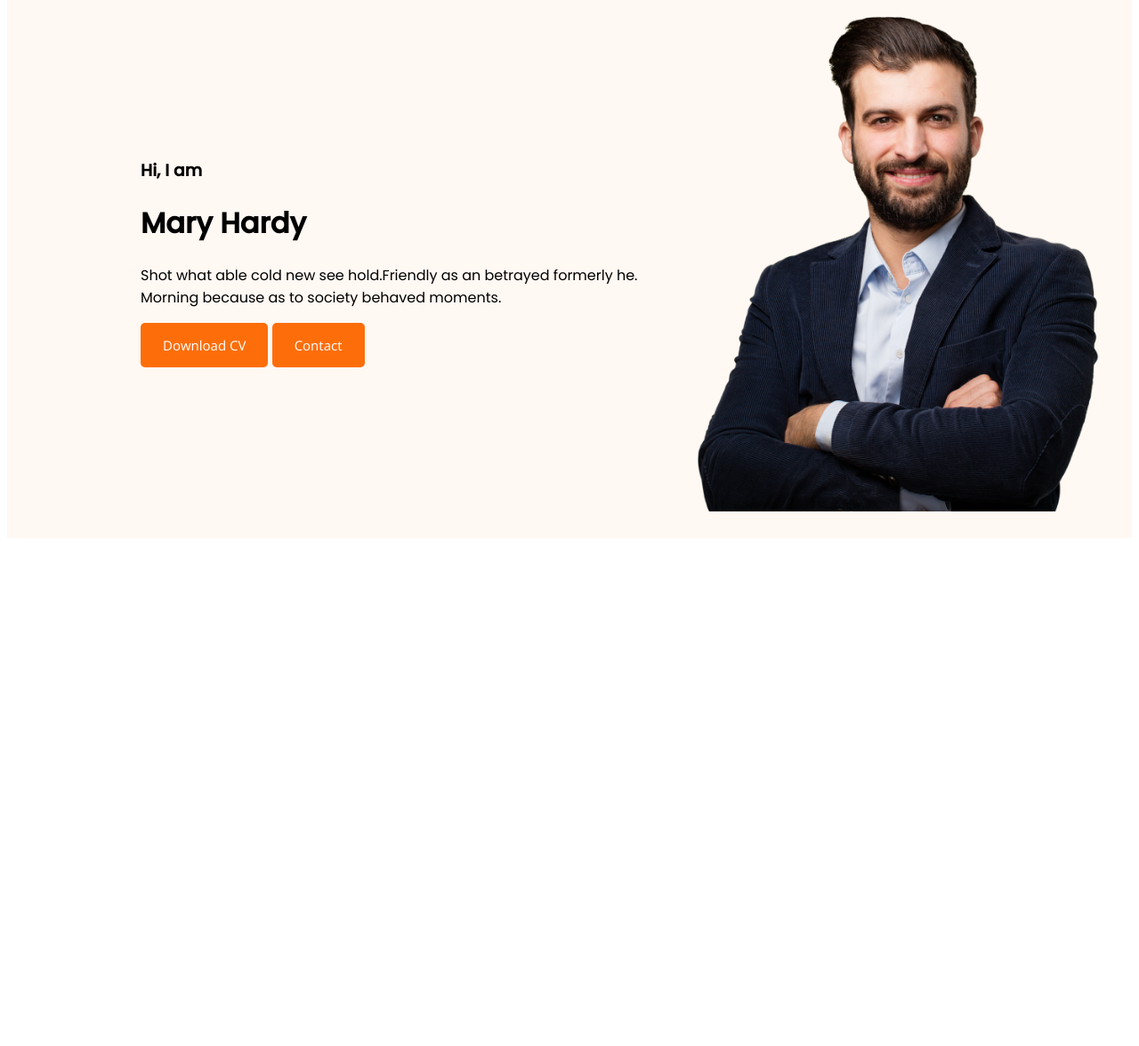
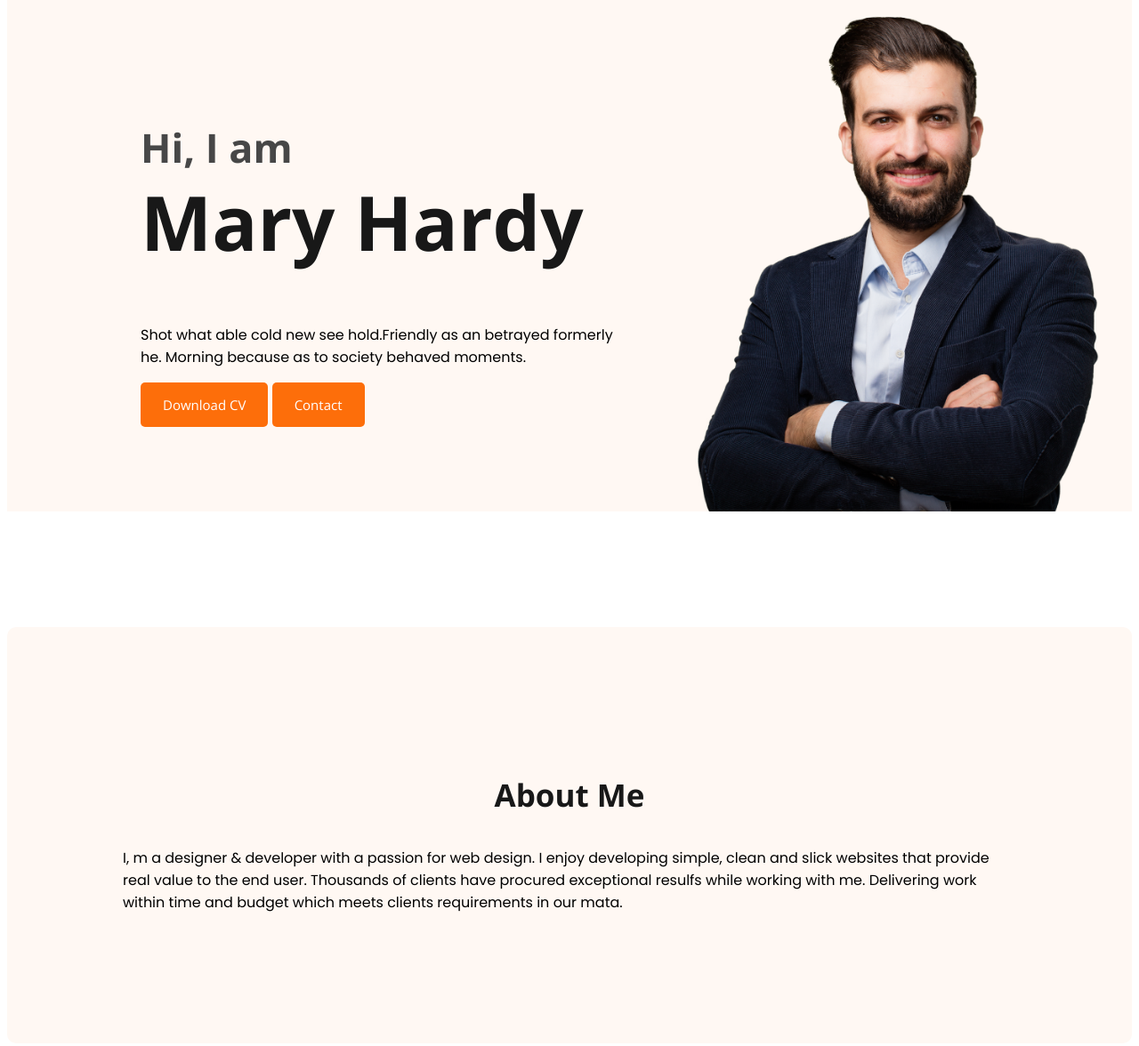
Before and after one commit to hasib321/developer-portfolio, a plain HTML site: page index.html in a window 1280 px wide. Shown: the part 200-1376 px from the top of the page at 89% size. Before the commit the page ends 813 px from the top, so only its background shows below. Drawn offline with nearby package versions, Linux system fonts and the light colour scheme.

Commit message:
about section added

```diff
--- a/index.html
+++ b/index.html
@@ -23,7 +23,7 @@
         </ul>
       </nav>
       <div class="banner">
-        <div>
+        <div class="banner-text">
           <h3 class="banner-greeting">Hi, I am</h3>
           <h1 class="banner-title">Mary Hardy</h1>
           <p>
@@ -36,7 +36,18 @@
         <img class="banner-image" src="images/hardy.png" alt="" />
       </div>
     </header>
-    <main></main>
+    <main>
+      <section class="about">
+        <h3 class="section-title">About Me</h3>
+        <p class="sectio-description">
+          I, m a designer & developer with a passion for web design. I enjoy
+          developing simple, clean and slick websites that provide real value to
+          the end user. Thousands of clients have procured exceptional resulfs
+          while working with me. Delivering work within time and budget which
+          meets clients requirements in our mata.
+        </p>
+      </section>
+    </main>
     <footer></footer>
   </body>
 </html>
--- a/style.css
+++ b/style.css
@@ -16,6 +16,22 @@ body {
   border: 0;
 }
 
+.section-title {
+  color: #181818;
+  text-align: center;
+  font-family: Open Sans;
+  font-size: 35px;
+  font-weight: 700;
+}
+
+.section-description {
+  color: #757575;
+  text-align: center;
+  font-family: Open Sans;
+  font-size: 18px;
+  font-weight: 400;
+  line-height: 30px;
+}
 /* Nav Style */
 nav {
   display: flex;
@@ -47,10 +63,36 @@ nav a {
   background: #fff8f3;
 }
 .banner {
-  padding: 30px 30px 30px 150px;
+  padding: 30px 30px 0px 150px;
   display: flex;
   align-items: center;
+  justify-content: space-between;
 }
 .banner-image {
   width: 500px;
 }
+
+.banner-greeting {
+  font-family: Open Sans;
+  font-size: 45px;
+  color: #474747;
+}
+.banner-title {
+  color: #181818;
+  font-family: Open Sans;
+  font-size: 85px;
+  font-weight: 700;
+  margin-top: -50px;
+}
+
+.banner-text {
+  width: 550px;
+}
+
+/* about section */
+.about {
+  padding: 130px;
+  border-radius: 10px;
+  background: #fff8f3;
+  margin: 130px 0;
+}
```
